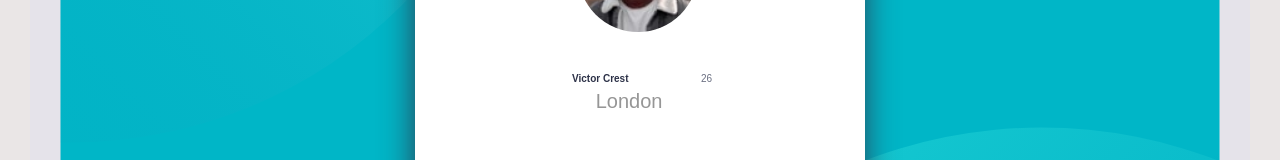
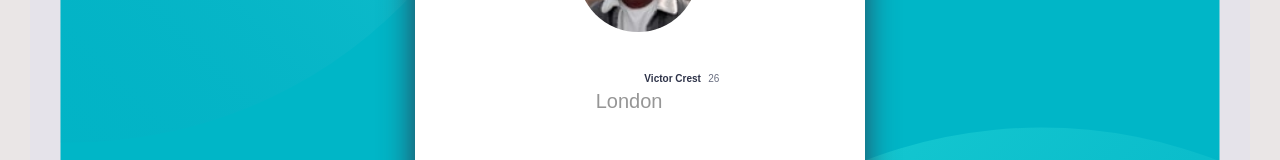
Before and after one commit to jeurysantos1/class1, a website: page index.html in a window 1280 px wide. Shown: the part 354-514 px from the top of the page. Drawn offline with Linux system fonts and the light colour scheme.

Commit message:
Update style.css

```diff
--- a/style.css
+++ b/style.css
@@ -105,7 +105,6 @@ body {
       position: absolute;
       bottom: 41%;
       right: 34%;
-      width: 14rem;
       height: auto;
       font-size: 2.5rem;
       font-family: sans-serif;
@@ -117,6 +116,8 @@ body {
         font-size:1rem;
         color: #2D3248; }
       .main .card .userinfo__age {
+        position:relative;
+        left:11%;
         font-size:1rem;
         color: #6A6F81;
         font-weight: 400; }
```
